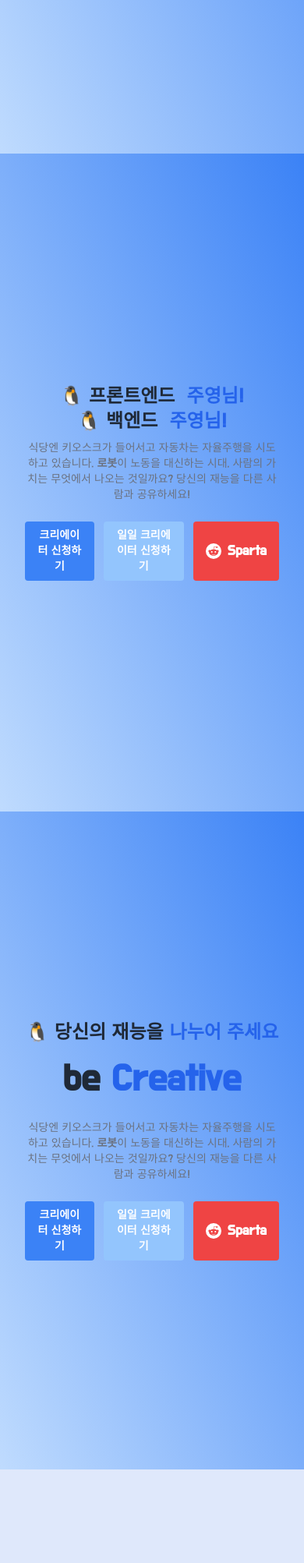
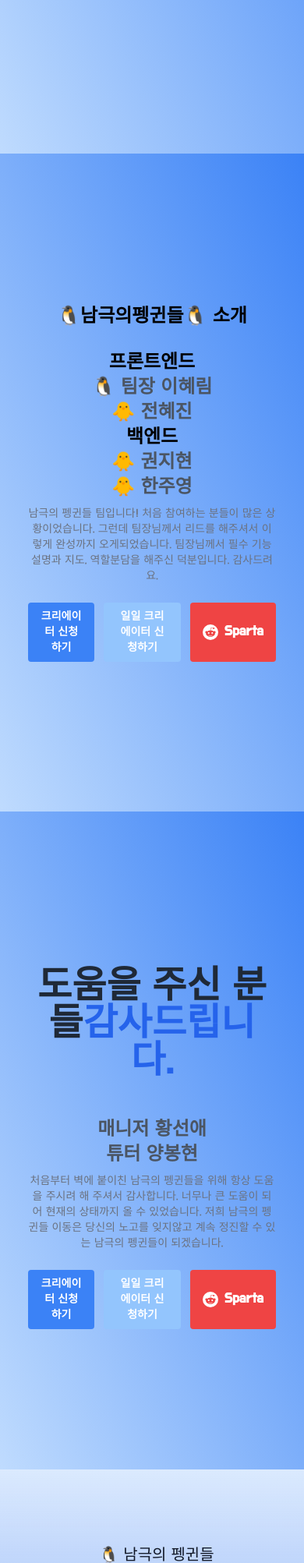
Before and after one commit to making15/first, a Flask app: page /about in a window 390 px wide; the page is wider, and only the part inside the window is pictured. Shown: the part 1579-3584 px from the top of that part at 78% size. Before the commit the page ends 3464 px from the top of that part, so only its background shows below. Run offline with Flask 2, Linux system fonts and the light colour scheme; style sheets or scripts are compiled from the project's sources; parts of the project's set-up code (start-up, migrations or seed data) failed here and were passed over.

Commit message:
첫 커밋

```diff
--- a/templates/about.html
+++ b/templates/about.html
@@ -231,8 +231,8 @@
                 </div>
             </div>
         </div>
-        <div class="hidden lg:block lg:w-1/2" >
-            <div class="h-full object-cover" style="background-image: url(http://www.inspiredluv.com/wp-content/uploads/2016/10/24-cool-wallpapers.jpg)">
+        <div class="hidden lg:block w-full" >
+            <div class="bg-no-repeat bg-cover object-fill object-center h-full" style="background-image: url(https://user-images.githubusercontent.com/81601217/145345442-42b9bf0a-654b-48c5-90dc-c8bb9d2ba9ad.jpg)">
 
             </div>
         </div>
@@ -243,16 +243,25 @@
   <div class="swiper-slide">
     <div class="max-w-screen-xl">
     <div class="flex h-screen bg-gradient-to-tr	from-blue-200 to-blue-500">
-        <div class="flex items-center text-center lg:text-left px-8 md:px-12 lg:w-1/2">
+        <div class="flex items-center text-center lg:text-left px-9 md:px-14 lg:w-1/2">
             <div>
-                 <span class="text-2xl font-semibold text-gray-800 md:text-4xl">🐧 프론트엔드<span class="ml-2 text-blue-600"> 주영님!</span></span>
+              <span class="text-2xl font-semibold text-gray-1000 md:text-4xl"> 🐧남극의펭귄들🐧 소개</span>
                 <br>
-              <span class="text-2xl font-semibold text-gray-800 md:text-4xl">🐧 백엔드<span class="ml-2 text-blue-600"> 주영님!</span></span>
-
-              <p class="mt-2 text-sm text-gray-500 md:text-lg">식당엔 키오스크가 들어서고 자동차는 자율주행을 시도하고 있습니다. <strong>로봇</strong>이 노동을 대신하는 시대, 사람의 가치는 무엇에서 나오는 것일까요? 당신의 재능을 다른 사람과 공유하세요!</p>
+                <br>
+                <span class="text-2xl font-semibold text-gray-750 md:text-4xl"> 프론트엔드</span>
+                <br>
+                <span class="text-2xl font-semibold text-gray-600 ml:text-4xl"> 🐧 팀장 이혜림</span>
+                <br>
+                <span class="text-2xl font-semibold text-gray-600 ml:text-4xl"> 🐥 전혜진</span>
+                <br>
+              <span class="text-2xl font-semibold text-gray-750 md:text-4xl"> 백엔드</span>
+                <br>
+                <span class="text-2xl font-semibold text-gray-600 ml:text-4xl"> 🐥 권지현</span>
+                <br>
+                <span class="text-2xl font-semibold text-gray-600 ml:text-4xl"> 🐥 한주영</span>
+                <p class="mt-2 text-sm text-gray-500 md:text-lg">남극의 펭귄들 팀입니다! 처음 참여하는 분들이 많은 상황이었습니다. 그런데 팀장님께서 리드를 해주셔서 이렇게 완성까지 오게되었습니다. 팀장님께서 필수 기능 설명과 지도, 역할분담을 해주신 덕분입니다. 감사드려요.</p>
                 <div class="flex space-x-3 justify-center lg:justify-start lg:ml-15 mt-6">
                         <button class="bg-blue-500 px-4 py-2 font-semibold text-white inline-flex items-center space-x-2 rounded">
-
                 <span class="text-sm md:text-xl">크리에이터 신청하기</span>
     </button>
                         <button class="bg-blue-300 px-4 py-2 font-semibold text-white inline-flex items-center space-x-2 rounded">
@@ -267,8 +276,7 @@
             </div>
         </div>
         <div class="hidden lg:block lg:w-1/2" >
-            <div class="h-full object-cover" style="background-image: url(http://www.inspiredluv.com/wp-content/uploads/2016/10/24-cool-wallpapers.jpg)">
-
+          <div class="bg-no-repeat bg-cover h-full object-fill object-center" style="background-image: url(https://user-images.githubusercontent.com/81601217/145346592-21aa261c-5a77-4b35-bc9b-df9b9ea33a91.jpg)">
           </div>
         </div>
     </div>
@@ -278,15 +286,16 @@
     <div class="swiper-slide">
       <div class="max-w-screen-xl">
       <div class="flex h-screen bg-gradient-to-tr	from-blue-200 to-blue-500">
-        <div class="flex items-center text-center lg:text-left px-8 md:px-12 lg:w-1/2">
+          <div class="flex items-center text-center lg:text-left px-9 md:px-14 lg:w-1/2">
               <div>
-                 <span class="text-2xl font-semibold text-gray-800 md:text-4xl">🐧 당신의 재능을<span class="ml-2 text-blue-600">나누어 주세요</span></span>
-                <h1 class="py-5 text-5xl font-semibold text-gray-800 md:text-6xl">be <span class="text-blue-600">Creative</span></h1>
-
-              <p class="mt-2 text-sm text-gray-500 md:text-lg">식당엔 키오스크가 들어서고 자동차는 자율주행을 시도하고 있습니다. <strong>로봇</strong>이 노동을 대신하는 시대, 사람의 가치는 무엇에서 나오는 것일까요? 당신의 재능을 다른 사람과 공유하세요!</p>
+                <h2 class="py-5 text-5xl font-semibold text-gray-800 md:text-5xl">도움을 주신 분들<span class="text-blue-600">감사드립니다.</span></h2>
+                <br>
+                <span class="text-2xl font-semibold text-gray-600 ml:text-4xl"> 매니저 황선애 </span>
+                <br>
+                <span class="text-2xl font-semibold text-gray-600 ml:text-4xl"> 튜터 양봉현 </span>
+                  <p class="mt-2 text-sm text-gray-500 md:text-lg">처음부터 벽에 붙이친 남극의 펭귄들을 위해 항상 도움을 주시려 해 주셔서 감사합니다. 너무나 큰 도움이 되어 현재의 상태까지 올 수 있었습니다. 저희 남극의 펭귄들 이동은 당신의 노고를 잊지않고 계속 정진할 수 있는 남극의 펭귄들이 되겠습니다.</p>
                   <div class="flex space-x-3 justify-center lg:justify-start lg:ml-15 mt-6">
                           <button class="bg-blue-500 px-4 py-2 font-semibold text-white inline-flex items-center space-x-2 rounded">
-
                   <span class="text-sm md:text-xl">크리에이터 신청하기</span>
       </button>
                           <button class="bg-blue-300 px-4 py-2 font-semibold text-white inline-flex items-center space-x-2 rounded">
@@ -301,14 +310,11 @@
               </div>
           </div>
           <div class="hidden lg:block lg:w-1/2" >
-            <div class="h-full object-cover" style="background-image: url(http://www.inspiredluv.com/wp-content/uploads/2016/10/24-cool-wallpapers.jpg)">
-
+            <div class="bg-no-repeat bg-cover h-full object-fill object-center" style="background-image: url(https://user-images.githubusercontent.com/81601217/145346592-21aa261c-5a77-4b35-bc9b-df9b9ea33a91.jpg)">
             </div>
           </div>
       </div>
   </div>
-    </div>
-
       </div>
     <div class="swiper-pagination"></div>
     <!-- Swiper JS -->
```
Lines whose indentation alone changed are shown as unchanged.
